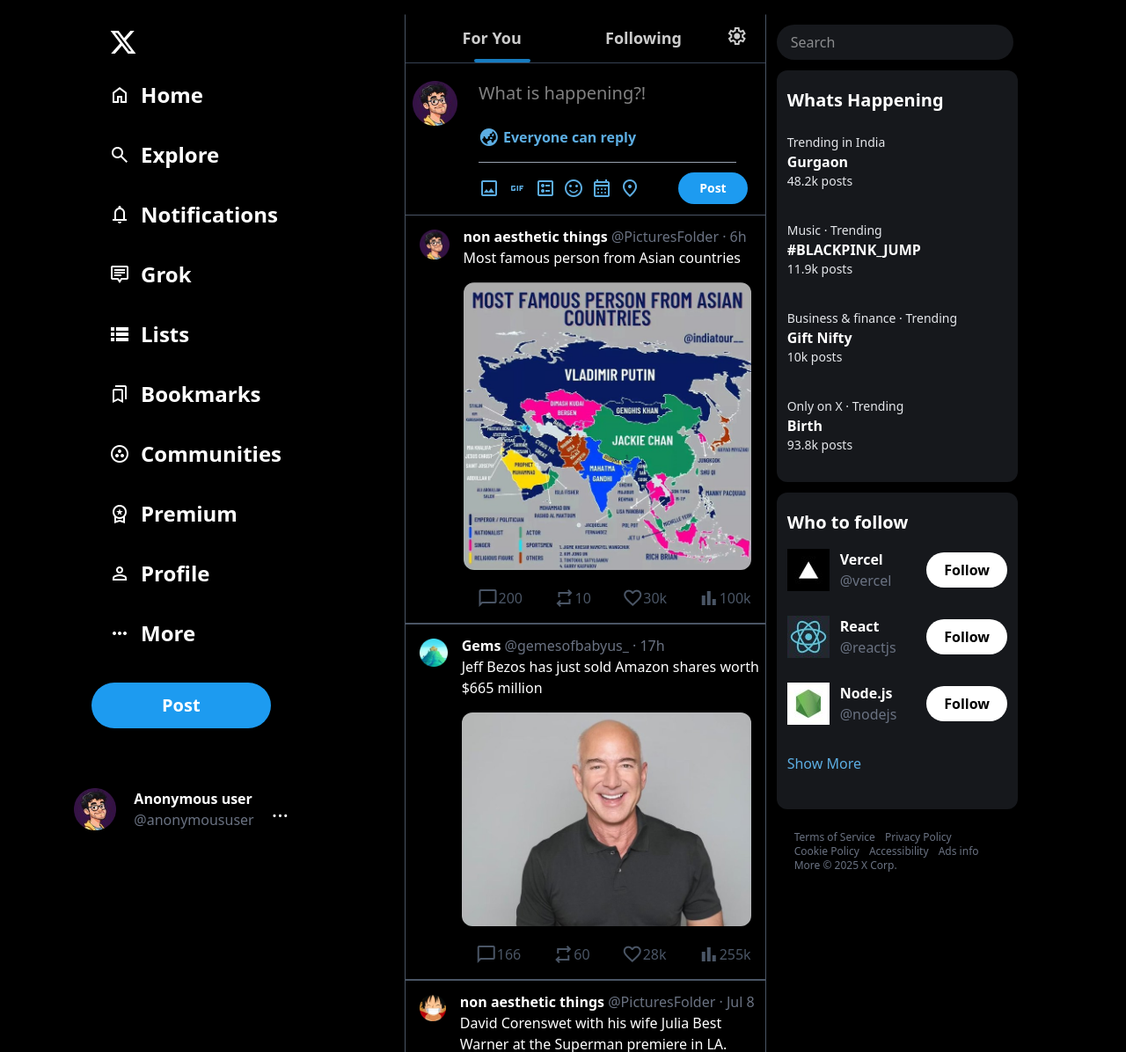
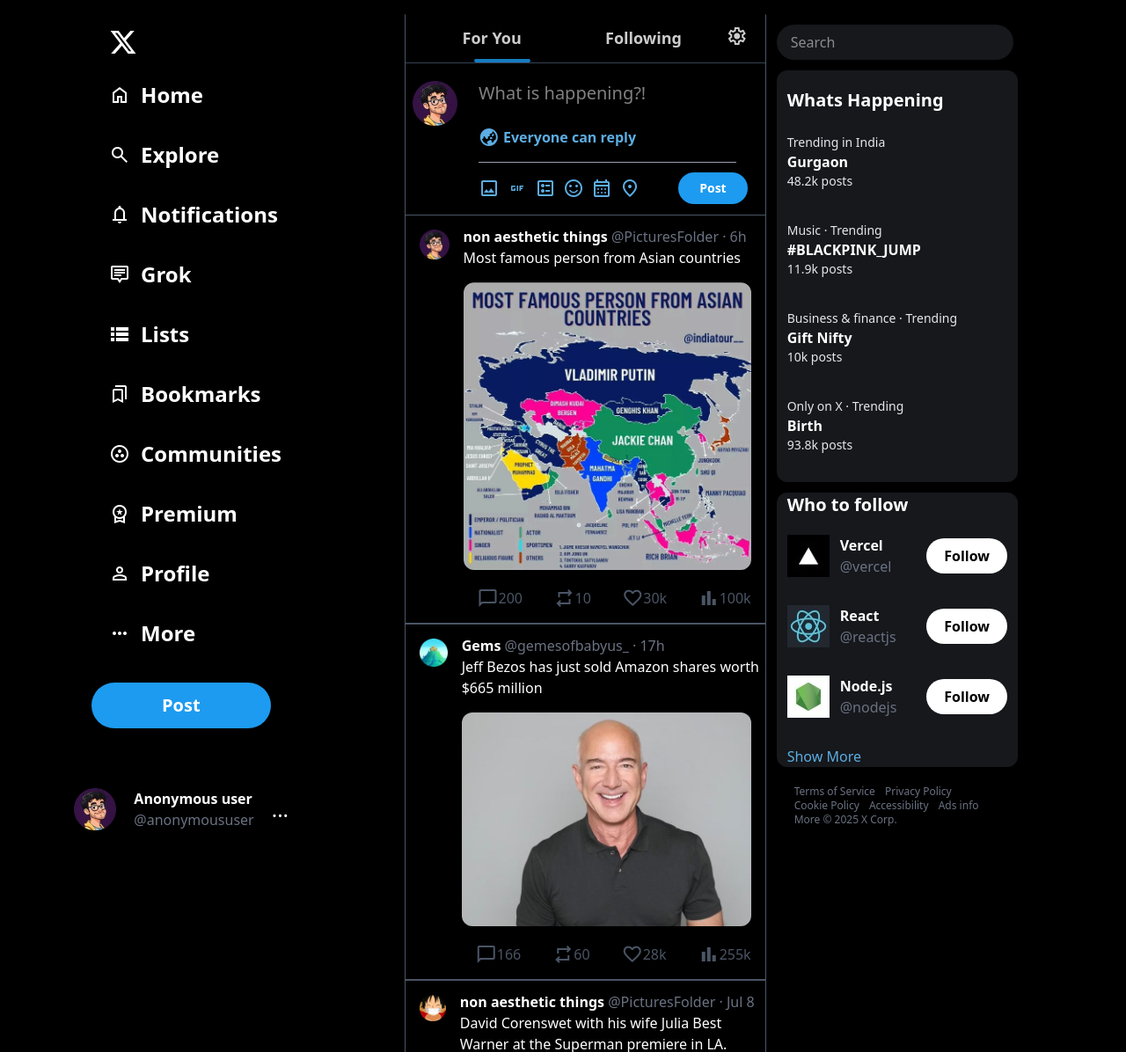
Before and after one commit to iamvivekmane/x-ui-clone, a website built with Vite: page index.html in a window 1280 px wide. Shown: the top 1196 px of the page at 88% size. Built offline with nearby package versions, Linux system fonts and the light colour scheme.

Commit message:
responsiveness fix

```diff
--- a/index.html
+++ b/index.html
@@ -431,11 +431,7 @@
 
 
 
-
-
-
-
-            <div class="who sticky top-[50vh] m-3 bg-[#16181c] w-[67%] py-5 rounded-xl space-y-1">
+            <div class="who sticky top-[50vh] m-3 bg-[#16181c] w-[67%] py-0.1 rounded-xl space-y-2">
 
                 <h1 class="text-xl font-bold px-3">Who to follow</h1>
                 <div class="item p-3 gap-2 items-center flex justify-between hover:bg-gray-800 cursor-pointer">
@@ -477,12 +473,9 @@
                     </div>
                 </div>
                 <div class="text-[#5cade2] px-3 cursor-pointer hover:underline my-5">Show More</div>
-
-
-
             </div>
 
-            <div class="terms sticky top-[84vh] m-5 text-xs text-gray-500 px-3  w-[60%] py-1">
+            <div class="terms sticky top-[84vh] m-5 text-xs text-gray-500 px-3  w-[60%] py-0">
                 <span class="hover:underline cursor-pointer mr-2">Terms of Service</span>
                 <span class="hover:underline cursor-pointer mr-2">Privacy Policy</span>
                 <span class="hover:underline cursor-pointer mr-2">Cookie Policy</span>
@@ -490,6 +483,7 @@
                 <span class="hover:underline cursor-pointer mr-2">Ads info</span>
                 <span class="hover:underline cursor-pointer mr-2">More © 2025 X Corp.</span>
             </div>
+
         </div>
 </body>
 
```
Also changed, not shown: css/output.css.
